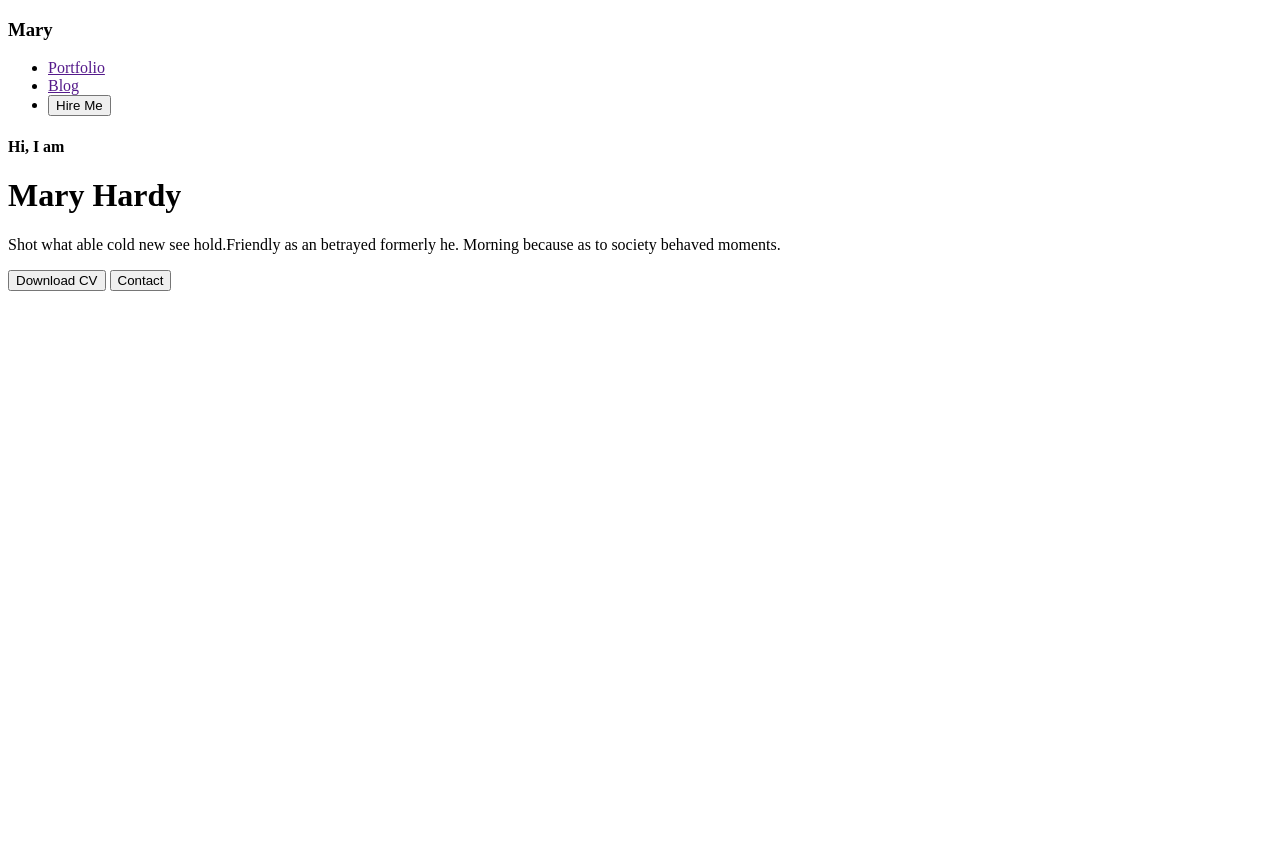
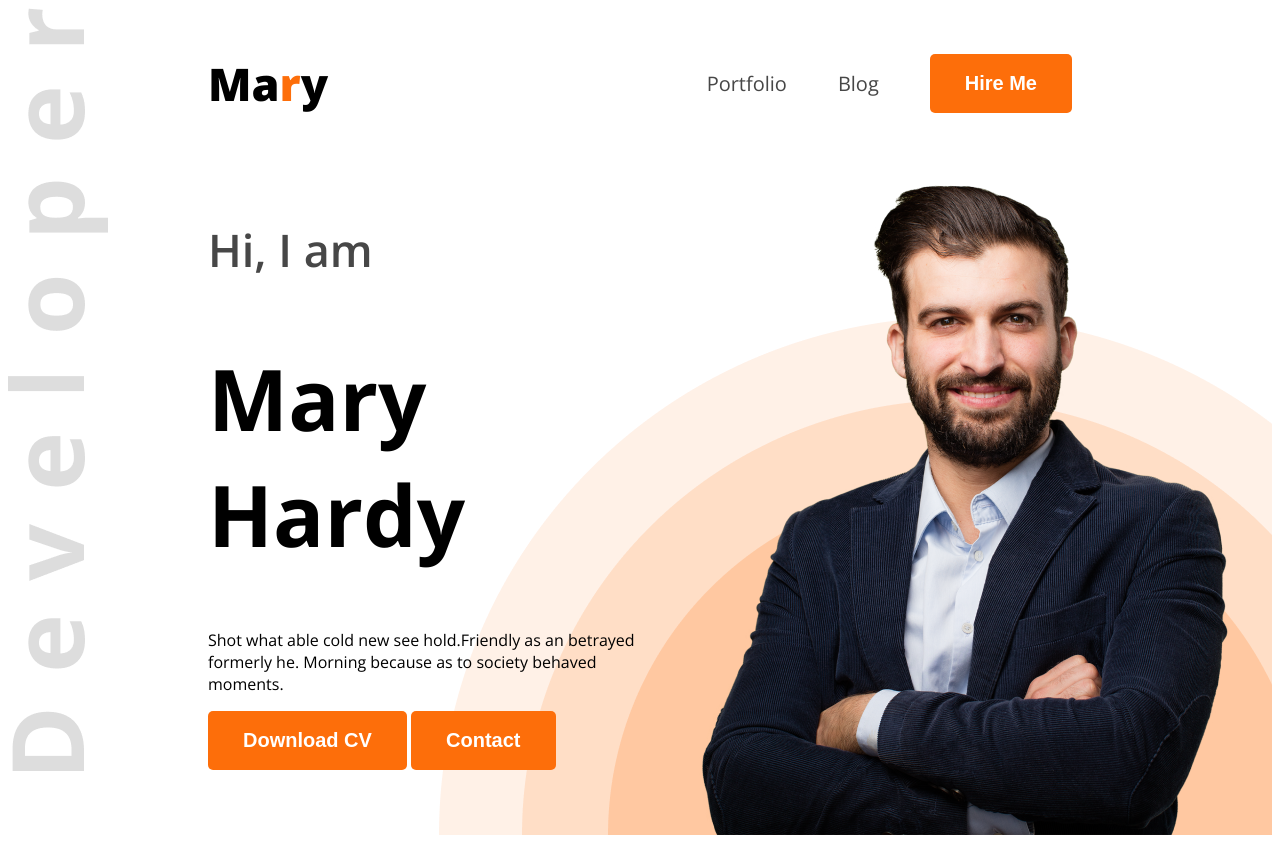
Before and after one commit to UK-Biswas/web-dev-portfolio, a plain HTML site: page index.html in a window 1280 px wide. Before the commit the page ends 800 px from the top, so only its background shows below. Drawn offline with nearby package versions, Linux system fonts and the light colour scheme; the site is published under a folder, as on GitHub Pages, so addresses that start at the root find nothing.

Commit message:
added file seletor

```diff
--- a/index.html
+++ b/index.html
@@ -9,7 +9,7 @@
     <link rel="preconnect" href="https://fonts.gstatic.com" crossorigin>
     <link href="https://fonts.googleapis.com/css2?family=Open+Sans:ital,wght@0,300..800;1,300..800&display=swap"
         rel="stylesheet">
-    <link rel="stylesheet" href="/styles/portfolio.css">
+    <link rel="stylesheet" href="./styles/portfolio.css">
 </head>
 
 <body class="open-sans-normal">
@@ -33,7 +33,7 @@
                 <button class="btn-primary">Download CV</button>
                 <button class="btn-primary">Contact</button>
             </div>
-            <img class="banner-profile-pic" src="/images/hardy.png" alt="">
+            <img class="banner-profile-pic" src="./images/hardy.png" alt="">
         </div>
     </header>
 
```
